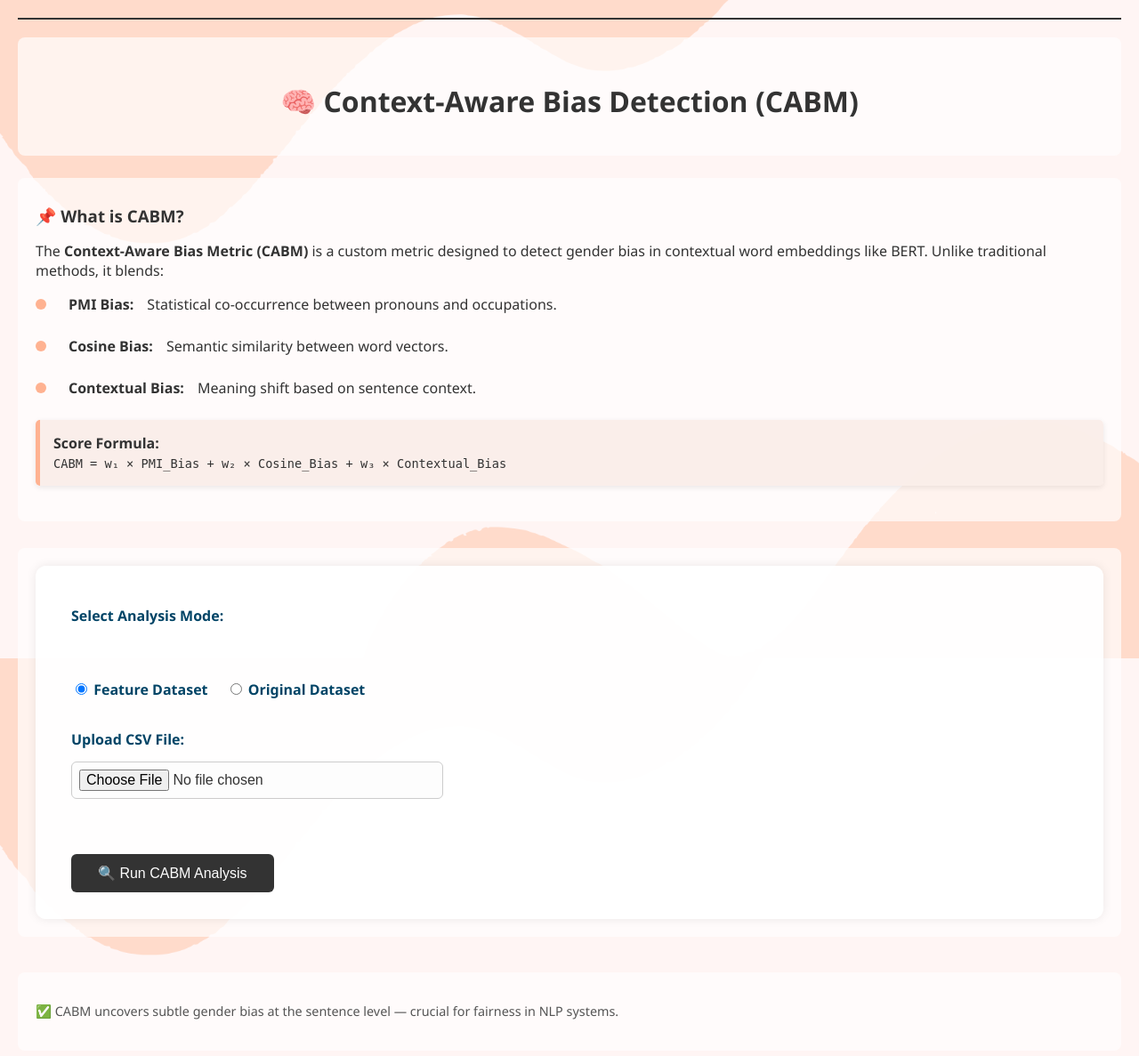
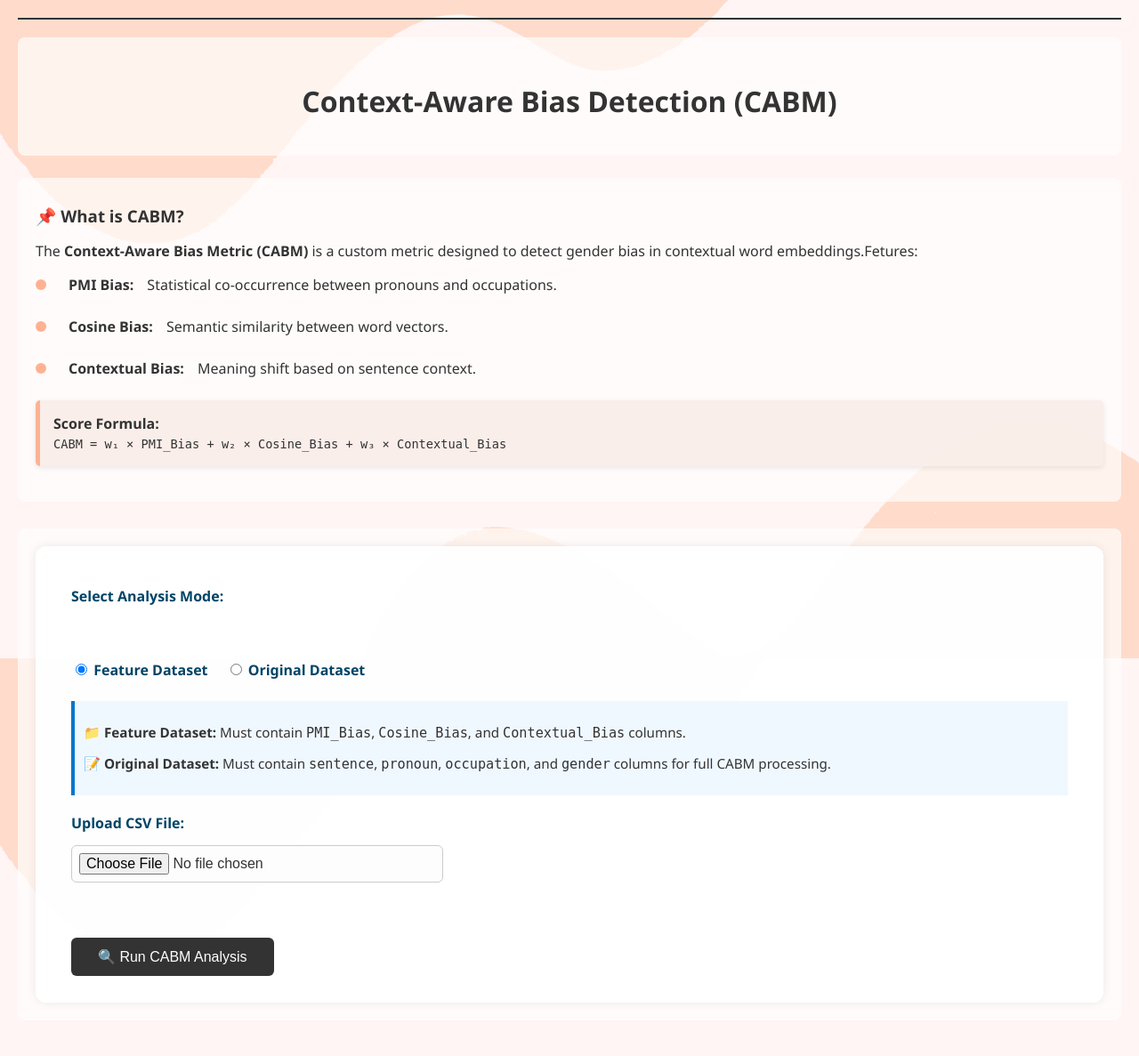
Before and after one commit to Sriwanthi-Jayawardena/RESAI_Toolkit, a Flask app: page /text in a window 1280 px wide. Shown: the part 60-1247 px from the top of the page at 89% size. Before the commit the page ends 1206 px from the top, so only its background shows below. Run offline with Flask 2, Linux system fonts and the light colour scheme.

Commit message:
CABM update

```diff
--- a/templates/text.html
+++ b/templates/text.html
@@ -2,13 +2,13 @@
 {% block content %}
 
 <!-- Title -->
-<center><h2 style="margin-top: 30px; font-size: 2rem;">🧠 Context-Aware Bias Detection (CABM)</h2></center>
+<center><h2 style="margin-top: 30px; font-size: 2rem;">Context-Aware Bias Detection (CABM)</h2></center>
 
 <!-- Overview Section -->
 <section class="explanation" style="margin-top: 25px;">
   <h3>📌 What is CABM?</h3>
   <p>
-    The <strong>Context-Aware Bias Metric (CABM)</strong> is a custom metric designed to detect gender bias in contextual word embeddings like BERT. Unlike traditional methods, it blends:
+    The <strong>Context-Aware Bias Metric (CABM)</strong> is a custom metric designed to detect gender bias in contextual word embeddings.Fetures:
   </p>
   <ul class="bias-list">
     <li><strong>PMI Bias:</strong> Statistical co-occurrence between pronouns and occupations.</li>
@@ -32,6 +32,12 @@
       <label><input type="radio" name="mode" value="full_pipeline"> Original Dataset</label>
     </div>
 
+    <!-- Explanation Note -->
+    <div style="margin-top: 10px; font-size: 0.95em; background: #f0f8ff; padding: 10px; border-left: 4px solid #0077cc;">
+      <p><strong>📁 Feature Dataset:</strong> Must contain <code>PMI_Bias</code>, <code>Cosine_Bias</code>, and <code>Contextual_Bias</code> columns.</p>
+      <p><strong>📝 Original Dataset:</strong> Must contain <code>sentence</code>, <code>pronoun</code>, <code>occupation</code>, and <code>gender</code> columns for full CABM processing.</p>
+    </div>
+
     <label for="file" style="margin-top: 20px;"><strong>Upload CSV File:</strong></label>
     <input type="file" name="file" id="file" accept=".csv" required>
 
@@ -39,6 +45,7 @@
     <input type="submit" value="🔍 Run CABM Analysis">
   </form>
 </section>
+
 
 <!-- Results Section -->
 {% if results %}
```
